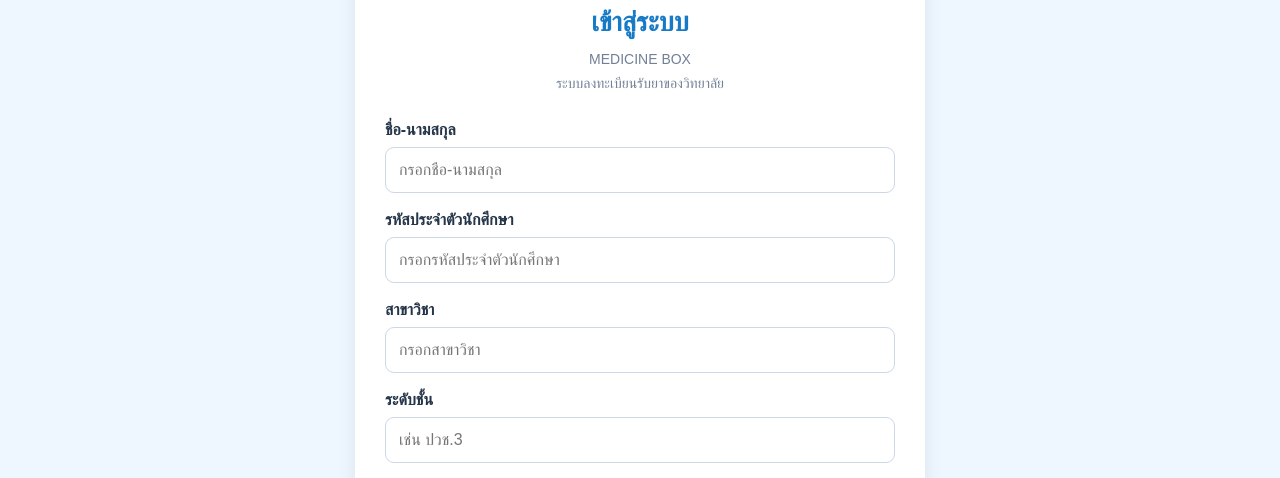
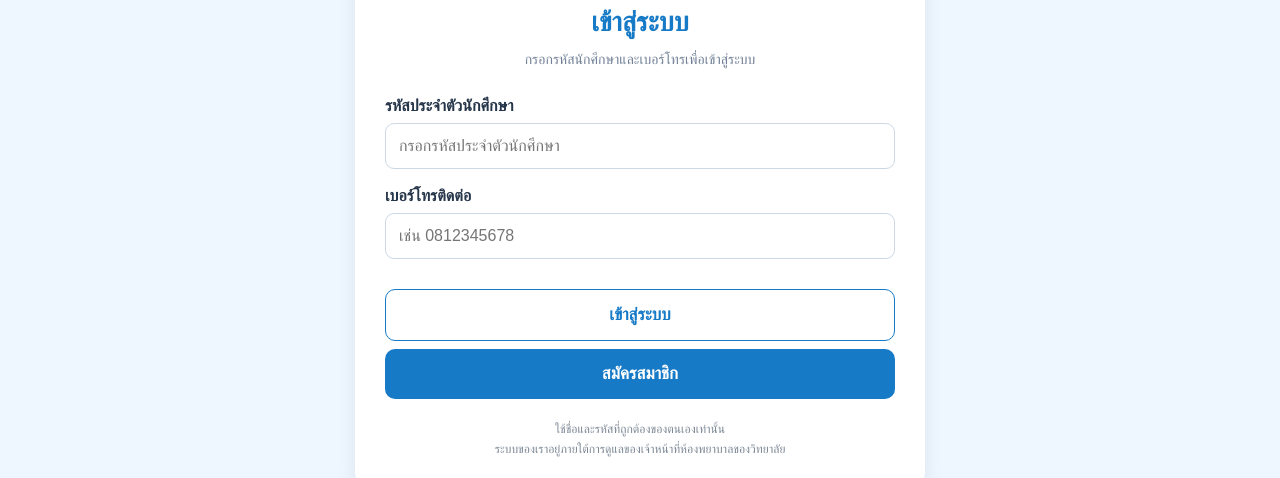
Before and after one commit to medicineboxapp/medicineboxapp.github.io, a plain HTML site: page index.html in a window 1280 px wide. Shown: the part 245-723 px from the top of the page. Drawn offline with Linux system fonts and the light colour scheme.

Commit message:
Separate sign-in and registration forms

```diff
--- a/app.js
+++ b/app.js
@@ -36,6 +36,11 @@ const registrationLevel = document.getElementById("registrationLevel");
 const registrationPhone = document.getElementById("registrationPhone");
 const registrationSubmitButton = document.getElementById("registrationSubmitButton");
 const loginButton = document.getElementById("loginButton");
+const showRegistrationButton = document.getElementById("showRegistrationButton");
+const backToLoginButton = document.getElementById("backToLoginButton");
+const authTitle = document.getElementById("authTitle");
+const authSubtitle = document.getElementById("authSubtitle");
+const registrationOnlyGroups = document.querySelectorAll(".auth-registration-only");
 const registrationMessage = document.getElementById("registrationMessage");
 const signOutButton = document.getElementById("signOutButton");
 
@@ -106,7 +111,30 @@ function showRegistrationMessage(text, type) {
   registrationMessage.className = "message " + type;
 }
 
+function setAuthMode(mode) {
+  const isSignup = mode === "signup";
+
+  registrationView.dataset.authMode = isSignup ? "signup" : "login";
+  authTitle.textContent = isSignup ? "สมัครสมาชิก" : "เข้าสู่ระบบ";
+  authSubtitle.textContent = isSignup
+    ? "กรอกข้อมูลให้ครบถ้วนเพื่อลงทะเบียนใช้งาน"
+    : "กรอกรหัสนักศึกษาและเบอร์โทรเพื่อเข้าสู่ระบบ";
+
+  registrationOnlyGroups.forEach(function (group) {
+    group.hidden = !isSignup;
+  });
+
+  registrationName.required = isSignup;
+  registrationProgram.required = isSignup;
+  registrationLevel.required = isSignup;
+  loginButton.hidden = isSignup;
+  showRegistrationButton.hidden = isSignup;
+  registrationSubmitButton.hidden = !isSignup;
+  backToLoginButton.hidden = !isSignup;
+}
+
 function showRegistrationView() {
+  setAuthMode("login");
   registrationView.hidden = false;
   formView.hidden = true;
   successView.hidden = true;
@@ -275,6 +303,18 @@ registrationForm.addEventListener("submit", async function (event) {
     registrationSubmitButton.disabled = false;
     registrationSubmitButton.textContent = "สมัครสมาชิก";
   }
+});
+
+showRegistrationButton.addEventListener("click", function () {
+  registrationForm.reset();
+  showRegistrationMessage("", "");
+  setAuthMode("signup");
+});
+
+backToLoginButton.addEventListener("click", function () {
+  registrationForm.reset();
+  showRegistrationMessage("", "");
+  setAuthMode("login");
 });
 
 signOutButton.addEventListener("click", signOut);
--- a/index.html
+++ b/index.html
@@ -27,13 +27,13 @@
          หน้าสมัครสมาชิก
     ====================================== -->
 
-    <section id="registrationView" class="form-card registration-card">
+    <section id="registrationView" class="form-card registration-card" data-auth-mode="login">
 
       <div class="icon">🪪</div>
 
-      <h1>เข้าสู่ระบบ</h1>
+      <h1 id="authTitle">เข้าสู่ระบบ</h1>
 
-      <p class="subtitle">
+      <p id="authSubtitle" class="subtitle">
         MEDICINE BOX
         <br>
         ระบบลงทะเบียนรับยาของวิทยาลัย
@@ -41,7 +41,7 @@
 
       <form id="registrationForm">
 
-        <div class="form-group">
+        <div id="registrationNameGroup" class="form-group auth-registration-only" hidden>
           <label for="registrationName">ชื่อ-นามสกุล</label>
           <input
             type="text"
@@ -49,7 +49,6 @@
             placeholder="กรอกชื่อ-นามสกุล"
             maxlength="100"
             autocomplete="name"
-            required
           >
         </div>
 
@@ -66,14 +65,14 @@
           >
         </div>
 
-        <div class="form-group">
+        <div id="registrationProgramGroup" class="form-group auth-registration-only" hidden>
           <label for="registrationProgram">สาขาวิชา</label>
-          <input type="text" id="registrationProgram" placeholder="กรอกสาขาวิชา" maxlength="100" required>
+          <input type="text" id="registrationProgram" placeholder="กรอกสาขาวิชา" maxlength="100">
         </div>
 
-        <div class="form-group">
+        <div id="registrationLevelGroup" class="form-group auth-registration-only" hidden>
           <label for="registrationLevel">ระดับชั้น</label>
-          <input type="text" id="registrationLevel" placeholder="เช่น ปวช.3" maxlength="50" required>
+          <input type="text" id="registrationLevel" placeholder="เช่น ปวช.3" maxlength="50">
         </div>
 
         <div class="form-group">
@@ -85,8 +84,16 @@
           เข้าสู่ระบบ
         </button>
 
-        <button type="submit" id="registrationSubmitButton">
+        <button type="button" id="showRegistrationButton">
           สมัครสมาชิก
+        </button>
+
+        <button type="submit" id="registrationSubmitButton" hidden>
+          ยืนยันสมัครสมาชิก
+        </button>
+
+        <button type="button" id="backToLoginButton" class="secondary-button" hidden>
+          กลับไปเข้าสู่ระบบ
         </button>
 
       </form>
```
